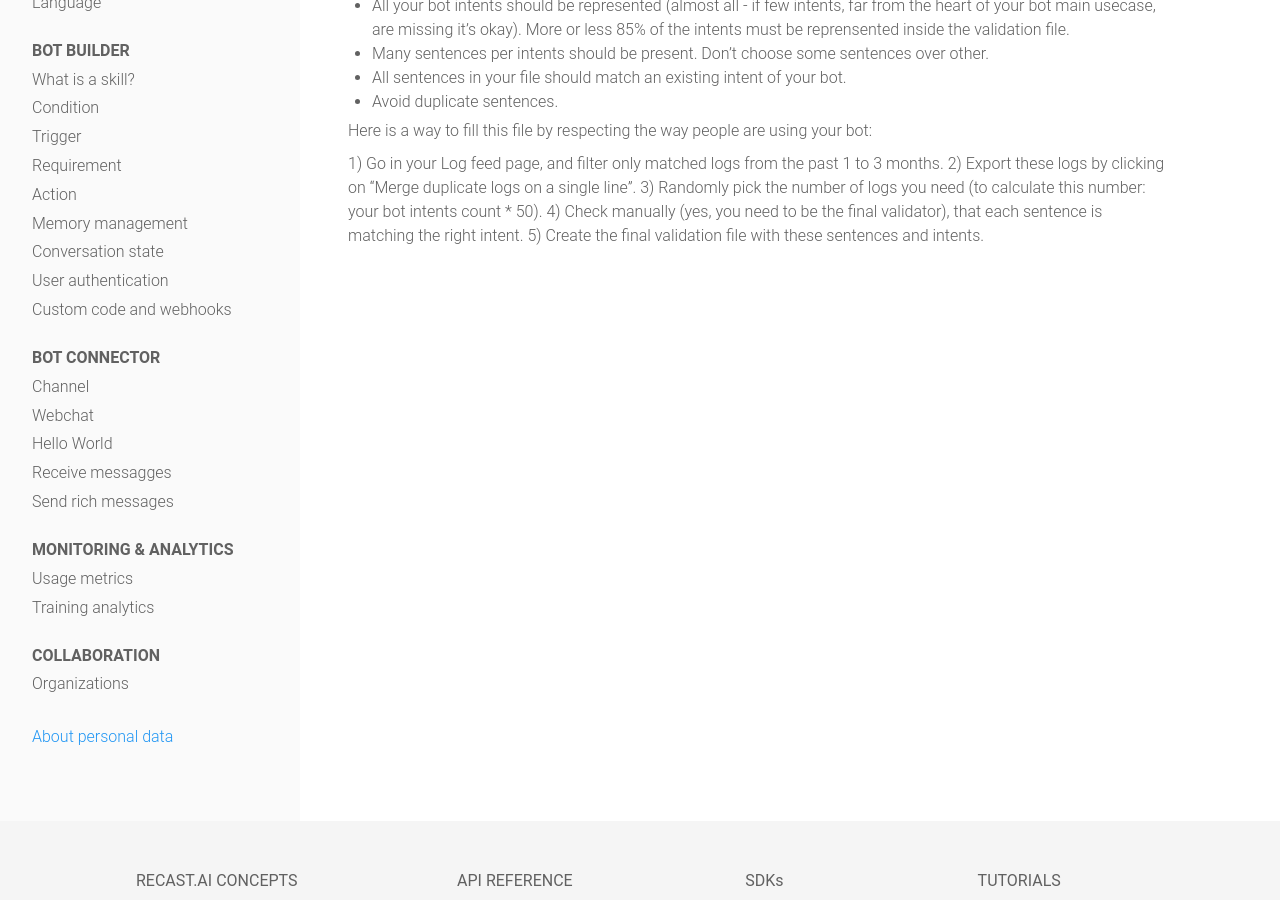
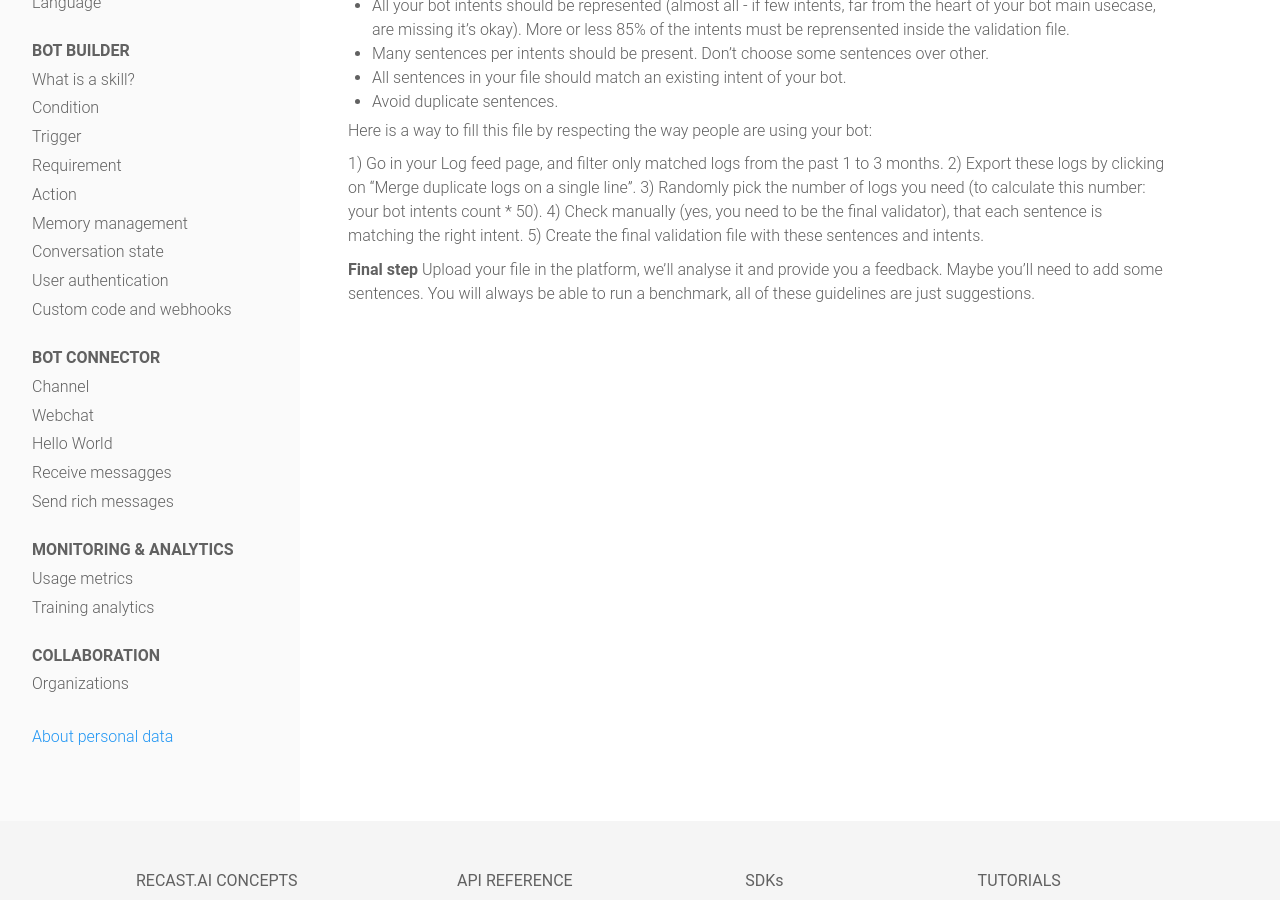
Before and after one commit to SAP-archive/docs, a Jekyll site: the page built from concepts/monitor/training_analytics.md, in a window 1280 px wide and 900 px high, scrolled down 568 px. Built offline with Jekyll 4.4.1, drawn with Linux system fonts in a browser that asks for light colours; nearby versions of some CDN libraries; a style sheet for code colours, icons or effects is not loaded.

Commit message:
Update training_analytics.md

```diff
--- a/concepts/monitor/training_analytics.md
+++ b/concepts/monitor/training_analytics.md
@@ -37,3 +37,6 @@ Here is a way to fill this file by respecting the way people are using your bot:
 3) Randomly pick the number of logs you need (to calculate this number: your bot intents count * 50).
 4) Check manually (yes, you need to be the final validator), that each sentence is matching the right intent.
 5) Create the final validation file with these sentences and intents.
+
+**Final step**
+Upload your file in the platform, we'll analyse it and provide you a feedback. Maybe you'll need to add some sentences. You will always be able to run a benchmark, all of these guidelines are just suggestions.
```
